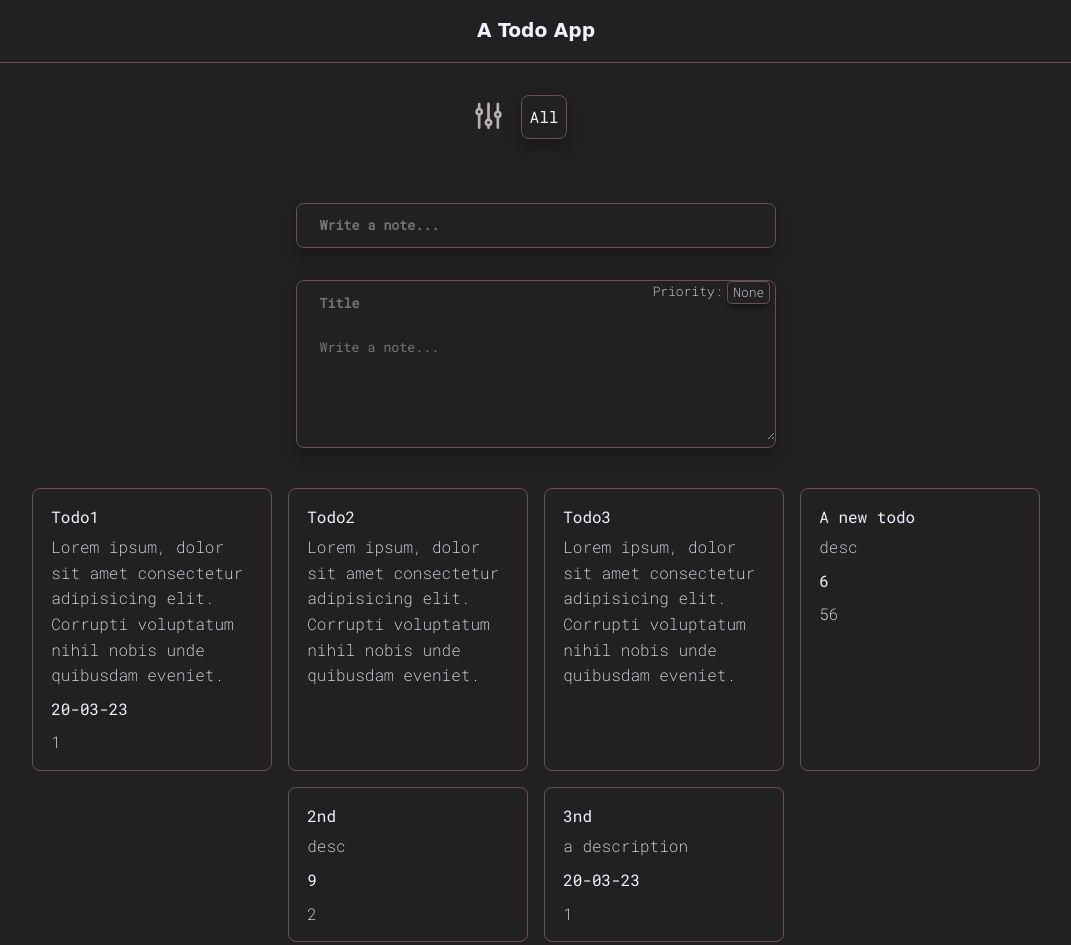
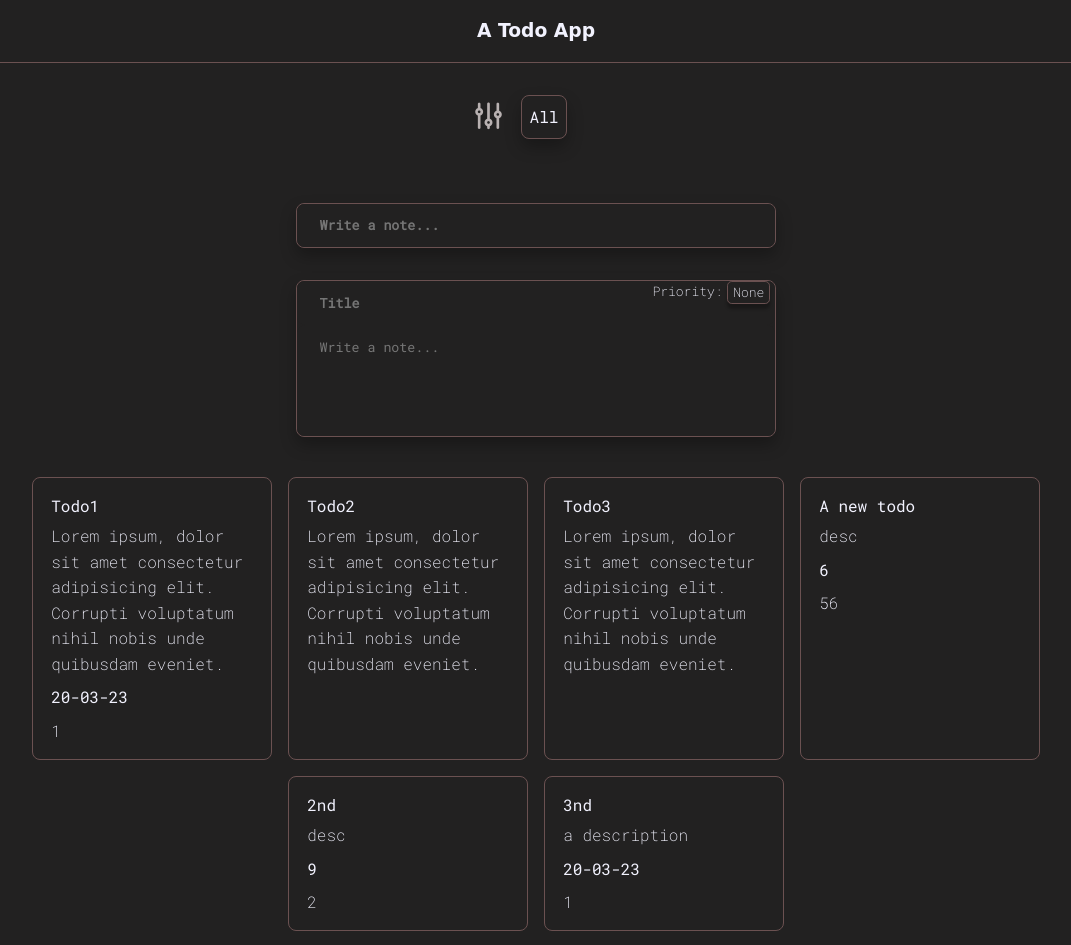
Before and after one commit to FuneralSuits18/to-do-list-app, a website: page index.html in a window 1280 px wide. Shown: the whole page, without its empty margins (104-1175 px from the left). Drawn offline with nearby package versions, Linux system fonts and the light colour scheme; a web font is replaced by a local one.

Commit message:
Add add-todo form

```diff
--- a/index.html
+++ b/index.html
@@ -51,12 +51,12 @@
     <!-- =========================  Add Todo ========================= -->
     <div class="add__todo__container">
       <form action="" class="add__todo">
-        <input type="text" placeholder="Write a note...">
+        <input class="title" type="text" placeholder="Write a note...">
       </form>
 
       <form action="" class="add__todo" method="post">
         <input name="title" class="title" type="text" placeholder="Title">
-        <textarea name="description" id="" cols="" rows="5" placeholder="Write a note..."></textarea>
+        <input name="description" class="description" type="text" placeholder="Write a note...">
         <div class="set__priority">
           Priority:
           <div class="prioritybtn__container">
--- a/style.css
+++ b/style.css
@@ -129,7 +129,7 @@ body {
     box-shadow: 0px 8px 16px 0px rgba(0, 0, 0, 0.274);
 }
 
-input {
+input.title {
     font-family: inherit;
     padding: 0.8rem 1.4rem;
     background-color: var(--color-bg);
@@ -139,13 +139,14 @@ input {
     font-weight: 900;
 }
 
-textarea {
+input.description {
     font-family: inherit;
     padding: 0.8rem 1.4rem;
     background-color: var(--color-bg);
     border-radius: 0.5rem;
     color: var(--color-white);
     width: 100%;
+    padding-bottom: 5rem;
 }
 
 .set__priority {
```
